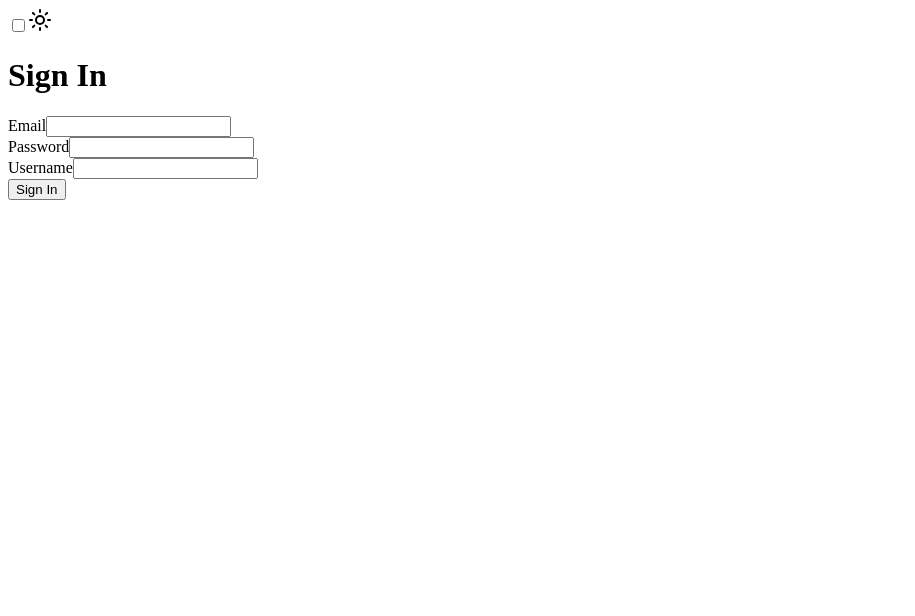
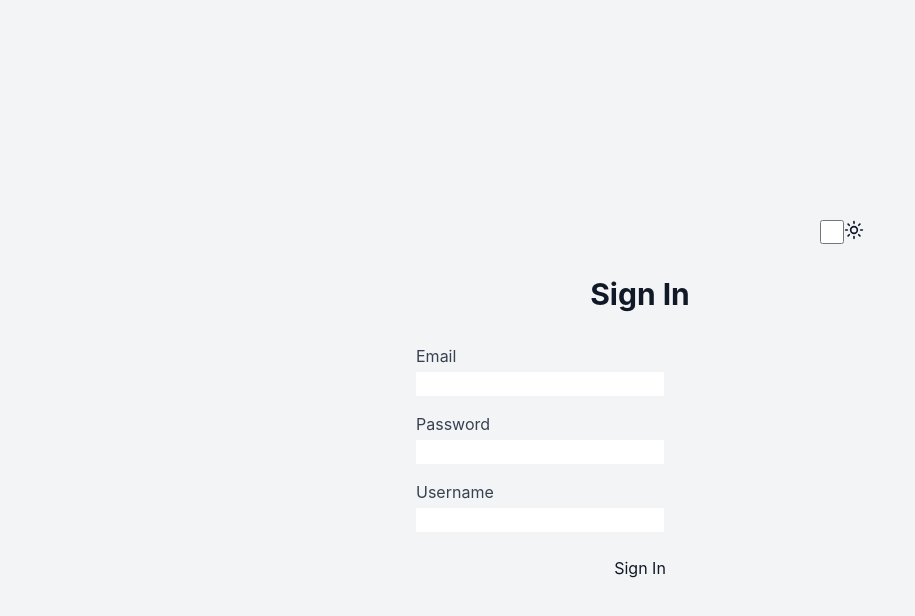
Before and after one commit to anumulamadhava2005/daemon_delete, a React (Create React App) app: page / in a window 1280 px wide. Shown: the top 616 px of the page, without its empty margins (0-915 px from the left). Built offline with nearby package versions, Linux system fonts and the light colour scheme; the HTML template or start-up script is replaced by a standard one.

Commit message:
first commit

```diff
--- a/package.json
+++ b/package.json
@@ -40,6 +40,9 @@
     ]
   },
   "devDependencies": {
-    "gh-pages": "^6.1.1"
+    "autoprefixer": "^10.4.20",
+    "gh-pages": "^6.1.1",
+    "postcss": "^8.4.47",
+    "tailwindcss": "^3.4.13"
   }
 }
--- a/index.css
+++ b/src/index.css
@@ -1,3 +1,7 @@
+@tailwind base;
+@tailwind components;
+@tailwind utilities;
+
 body {
   margin: 0;
   font-family: -apple-system, BlinkMacSystemFont, 'Segoe UI', 'Roboto', 'Oxygen',
--- a/index.js
+++ b/src/index.js
@@ -1,13 +1,13 @@
 import React from 'react';
 import ReactDOM from 'react-dom/client';
 import './index.css';
-import App from './src/App';
-import reportWebVitals from './src/reportWebVitals';
+import SignIn from './App';
+import reportWebVitals from './reportWebVitals';
 
 const root = ReactDOM.createRoot(document.getElementById('root'));
 root.render(
   <React.StrictMode>
-    <App />
+    <SignIn />
   </React.StrictMode>
 );
 
--- /dev/null
+++ b/tailwind.config.js
@@ -0,0 +1,9 @@
+/** @type {import('tailwindcss').Config} */
+module.exports = {
+  purge: ['./src/**/*.{js,jsx,ts,tsx}', './public/index.html'],
+  darkMode: 'class', // Enable dark mode if needed
+  theme: {
+    extend: {},
+  },
+  plugins: [],
+}
```
Also changed, not shown: 2 other files (tests, documents, lock files or other folders).
